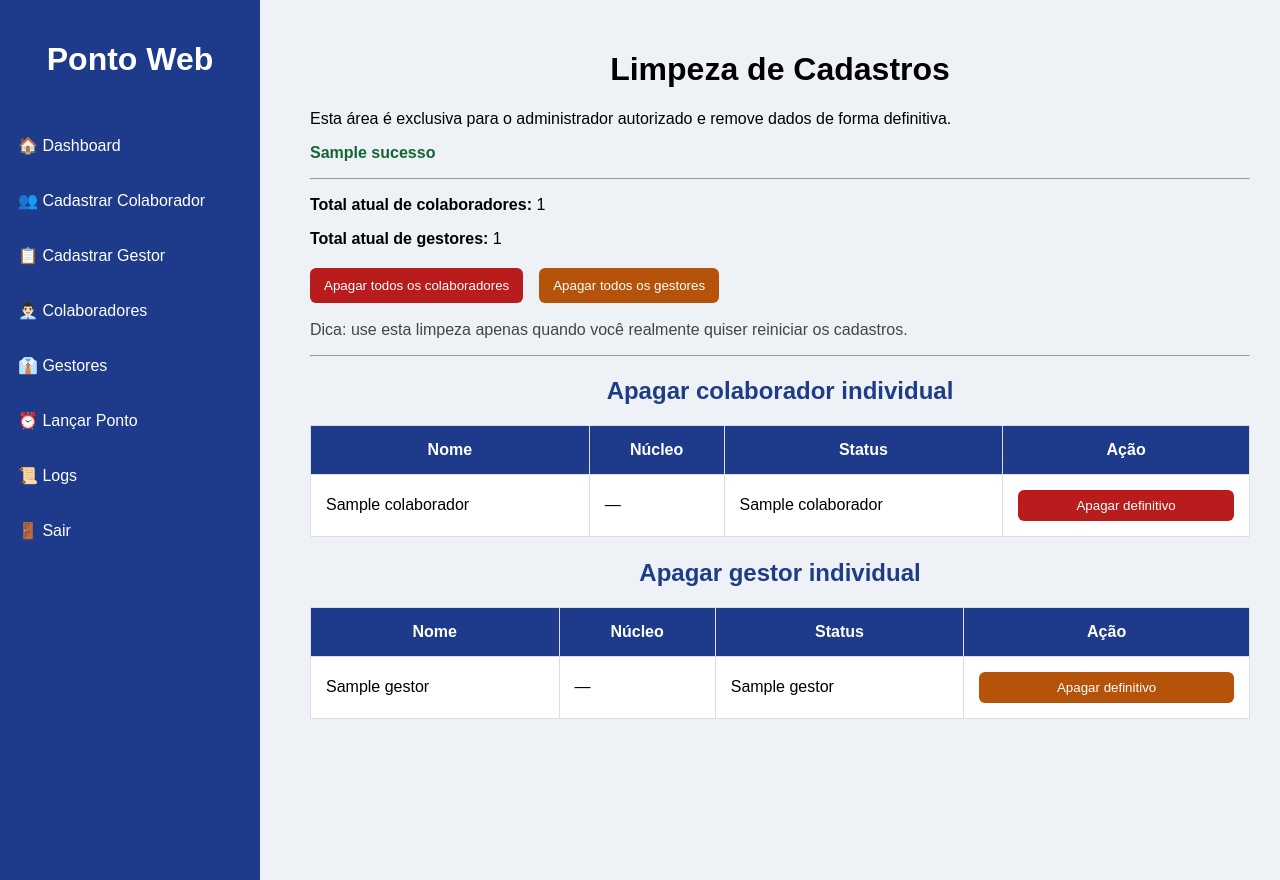
After one commit to debrahalves2026/ponto-estagios, a Python web app: template templates/administrador/limpeza_usuarios.html in a window 1280 px wide. The commit adds this page. Run offline with Jinja, Linux system fonts and the light colour scheme; the template is opened without the code that fills it: most values are stand-ins (such as "Sample title", 1, 10 or a date in 2020).

Commit message:
Atualizacoes de hoje: exclusao individual e ajustes de logs

```diff
--- a/app.py
+++ b/app.py
@@ -16,4 +16,4 @@ app.register_blueprint(main_bp)
 criar_tabelas()
 
 if __name__ == '__main__':
-    app.run(debug=True, use_reloader=False, threaded=True)
+    app.run(debug=True, use_reloader=True, threaded=True)
--- /dev/null
+++ b/templates/administrador/limpeza_usuarios.html
@@ -0,0 +1,114 @@
+{% extends "base_administrador.html" %}
+
+{% block conteudo %}
+
+<h1>Limpeza de Cadastros</h1>
+
+<p>Esta área é exclusiva para o administrador autorizado e remove dados de forma definitiva.</p>
+
+{% if erro %}
+<p style="color:#b91c1c;"><strong>{{ erro }}</strong></p>
+{% endif %}
+
+{% if sucesso %}
+<p style="color:#166534;"><strong>{{ sucesso }}</strong></p>
+{% endif %}
+
+<hr>
+
+<p><strong>Total atual de colaboradores:</strong> {{ total_colaboradores }}</p>
+<p><strong>Total atual de gestores:</strong> {{ total_gestores }}</p>
+
+<div style="display:flex; gap:16px; flex-wrap:wrap; margin-top:20px;">
+    <form method="POST" action="/limpeza-usuarios/apagar-colaboradores" onsubmit="return confirm('Tem certeza que deseja apagar definitivamente TODOS os colaboradores e seus registros de ponto/ajustes?');">
+        <button type="submit" style="background:#b91c1c; color:#fff; border:none; border-radius:6px; padding:10px 14px; cursor:pointer;">
+            Apagar todos os colaboradores
+        </button>
+    </form>
+
+    <form method="POST" action="/limpeza-usuarios/apagar-gestores" onsubmit="return confirm('Tem certeza que deseja apagar definitivamente TODOS os gestores?');">
+        <button type="submit" style="background:#b45309; color:#fff; border:none; border-radius:6px; padding:10px 14px; cursor:pointer;">
+            Apagar todos os gestores
+        </button>
+    </form>
+</div>
+
+<p style="margin-top:18px; color:#444;">
+    Dica: use esta limpeza apenas quando você realmente quiser reiniciar os cadastros.
+</p>
+
+<hr>
+
+<h2>Apagar colaborador individual</h2>
+<div style="overflow-x:auto; margin-top:10px;">
+    <table border="1" cellpadding="8" cellspacing="0" style="width:100%; border-collapse:collapse; background:#fff;">
+        <thead>
+            <tr>
+                <th>Nome</th>
+                <th>Núcleo</th>
+                <th>Status</th>
+                <th>Ação</th>
+            </tr>
+        </thead>
+        <tbody>
+            {% if colaboradores %}
+                {% for colaborador in colaboradores %}
+                <tr>
+                    <td>{{ colaborador[1] }}</td>
+                    <td>{{ colaborador[2] or '—' }}</td>
+                    <td>{{ colaborador[3] }}</td>
+                    <td>
+                        <form method="POST" action="/limpeza-usuarios/apagar-colaborador/{{ colaborador[0] }}" onsubmit="return confirm('Confirma apagar definitivamente o colaborador {{ colaborador[1] }} e todos os seus registros?');">
+                            <button type="submit" style="background:#b91c1c; color:#fff; border:none; border-radius:6px; padding:8px 12px; cursor:pointer;">
+                                Apagar definitivo
+                            </button>
+                        </form>
+                    </td>
+                </tr>
+                {% endfor %}
+            {% else %}
+                <tr>
+                    <td colspan="4">Nenhum colaborador cadastrado.</td>
+                </tr>
+            {% endif %}
+        </tbody>
+    </table>
+</div>
+
+<h2 style="margin-top:22px;">Apagar gestor individual</h2>
+<div style="overflow-x:auto; margin-top:10px;">
+    <table border="1" cellpadding="8" cellspacing="0" style="width:100%; border-collapse:collapse; background:#fff;">
+        <thead>
+            <tr>
+                <th>Nome</th>
+                <th>Núcleo</th>
+                <th>Status</th>
+                <th>Ação</th>
+            </tr>
+        </thead>
+        <tbody>
+            {% if gestores %}
+                {% for gestor in gestores %}
+                <tr>
+                    <td>{{ gestor[1] }}</td>
+                    <td>{{ gestor[2] or '—' }}</td>
+                    <td>{{ gestor[3] }}</td>
+                    <td>
+                        <form method="POST" action="/limpeza-usuarios/apagar-gestor/{{ gestor[0] }}" onsubmit="return confirm('Confirma apagar definitivamente o gestor {{ gestor[1] }}?');">
+                            <button type="submit" style="background:#b45309; color:#fff; border:none; border-radius:6px; padding:8px 12px; cursor:pointer;">
+                                Apagar definitivo
+                            </button>
+                        </form>
+                    </td>
+                </tr>
+                {% endfor %}
+            {% else %}
+                <tr>
+                    <td colspan="4">Nenhum gestor cadastrado.</td>
+                </tr>
+            {% endif %}
+        </tbody>
+    </table>
+</div>
+
+{% endblock %}
--- a/templates/base_administrador.html
+++ b/templates/base_administrador.html
@@ -45,6 +45,12 @@
     <a href="#" id="abrir-logs-modal">
         📜 Logs
     </a>
+
+    {% if session.get('admin_can_purge_users') %}
+    <a href="/limpeza-usuarios">
+        🧹 Limpeza de Cadastros
+    </a>
+    {% endif %}
 
     <a href="/">
         🚪 Sair
```
Also changed, not shown: application/config.py (+15 -2 lines), application/routes.py (+196 -10 lines), database/conexao.py (+21 -1 lines), ponto.db.
